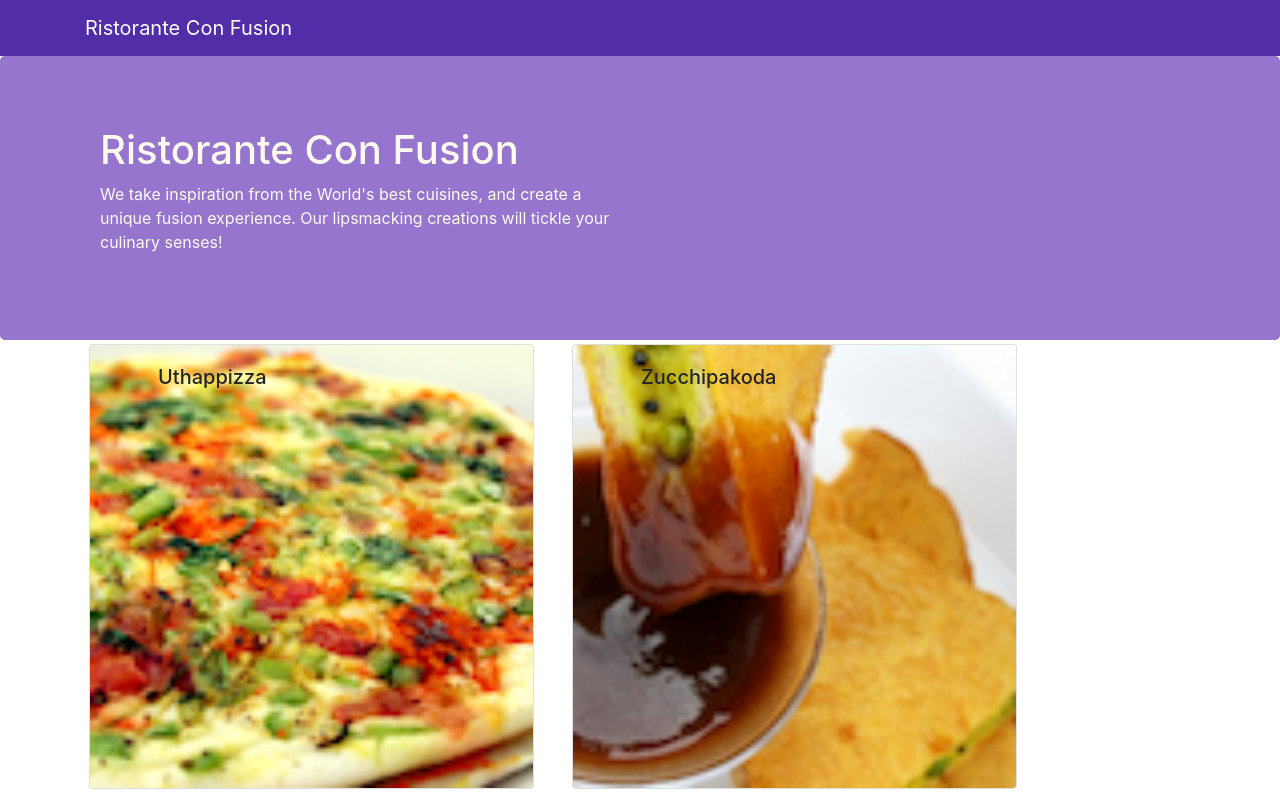
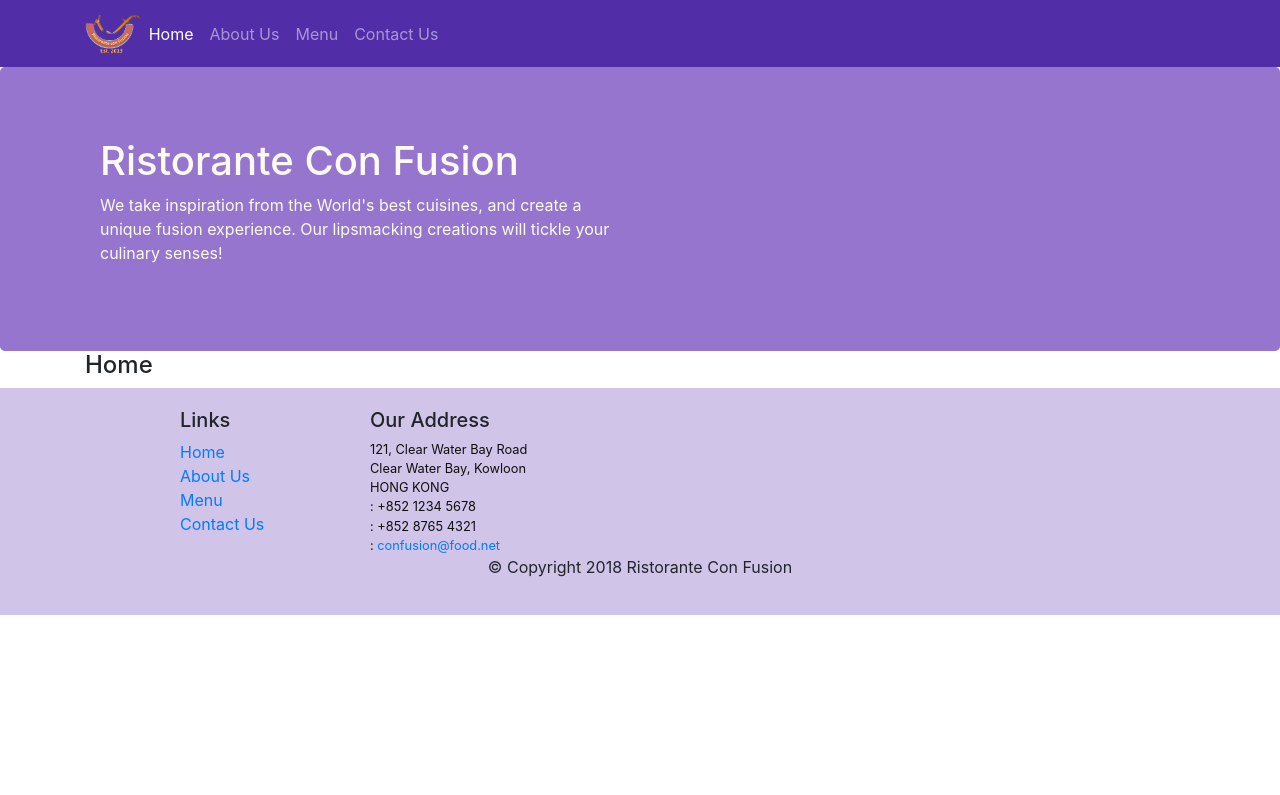
Before and after one commit to oleksii-ponomarov/confusion, a React (Create React App) app: page /home in a window 1280 px wide. Shown: the top 795 px of the page. Built offline with nearby package versions, Linux system fonts and the light colour scheme; the HTML template or start-up script is replaced by a standard one.

Commit message:
React Router

```diff
--- a/package.json
+++ b/package.json
@@ -12,8 +12,9 @@
     "react": "^17.0.1",
     "react-dom": "^17.0.1",
     "react-popper": "^0.9.2",
+    "react-router-dom": "^5.2.0",
     "react-scripts": "4.0.1",
-    "reactstrap": "^5.0.0",
+    "reactstrap": "^8.8.1",
     "web-vitals": "^0.2.4"
   },
   "scripts": {
--- a/src/App.js
+++ b/src/App.js
@@ -1,13 +1,16 @@
 import React from 'react';
 import Main from './components/MainComponent';
+import { BrowserRouter } from 'react-router-dom';
 import './App.css';
 
 class App extends React.Component {
   render() {
     return (
-      <div>
-        <Main />
-      </div>
+      <BrowserRouter>
+        <div>
+          <Main />
+        </div>
+      </BrowserRouter>
     );
   }
 }
--- a/src/components/FooterComponent.js
+++ b/src/components/FooterComponent.js
@@ -1,39 +1,80 @@
-import React from 'react';
+import React from "react";
+import { Link } from "react-router-dom";
 
 function Footer() {
-  return(
+  return (
     <div className="footer">
       <div className="container">
         <div className="row justify-content-center">
           <div className="col-4 offset-1 col-sm-2">
             <h5>Links</h5>
             <ul className="list-unstyled">
-                        <li><a href="#">Home</a></li>
-                        <li><a href="#">About</a></li>
-                        <li><a href="#">Menu</a></li>
-                        <li><a href="contactus.html">Contact</a></li>
+              <li>
+                <Link to="/home">Home</Link>
+              </li>
+              <li>
+                <Link to="/aboutus">About Us</Link>
+              </li>
+              <li>
+                <Link to="/menu">Menu</Link>
+              </li>
+              <li>
+                <Link to="/contactus">Contact Us</Link>
+              </li>
             </ul>
           </div>
           <div className="col-7 col-sm-5">
             <h5>Our Address</h5>
             <address>
-		              121, Clear Water Bay Road<br />
-		              Clear Water Bay, Kowloon<br />
-		              HONG KONG<br />
-		              <i className="fa fa-phone fa-lg"></i>: +852 1234 5678<br />
-		              <i className="fa fa-fax fa-lg"></i>: +852 8765 4321<br />
-		              <i className="fa fa-envelope fa-lg"></i>: <a href="mailto:confusion@food.net">
-                         confusion@food.net</a>
+              121, Clear Water Bay Road
+              <br />
+              Clear Water Bay, Kowloon
+              <br />
+              HONG KONG
+              <br />
+              <i className="fa fa-phone fa-lg"></i>: +852 1234 5678
+              <br />
+              <i className="fa fa-fax fa-lg"></i>: +852 8765 4321
+              <br />
+              <i className="fa fa-envelope fa-lg"></i>:{" "}
+              <a href="mailto:confusion@food.net">confusion@food.net</a>
             </address>
           </div>
           <div className="col-12 col-sm-4 align-self-center">
             <div className="text-center">
-                        <a className="btn btn-social-icon btn-google" href="http://google.com/+"><i className="fa fa-google-plus"></i></a>
-                        <a className="btn btn-social-icon btn-facebook" href="http://www.facebook.com/profile.php?id="><i className="fa fa-facebook"></i></a>
-                        <a className="btn btn-social-icon btn-linkedin" href="http://www.linkedin.com/in/"><i className="fa fa-linkedin"></i></a>
-                        <a className="btn btn-social-icon btn-twitter" href="http://twitter.com/"><i className="fa fa-twitter"></i></a>
-                        <a className="btn btn-social-icon btn-google" href="http://youtube.com/"><i className="fa fa-youtube"></i></a>
-                        <a className="btn btn-social-icon" href="mailto:"><i className="fa fa-envelope-o"></i></a>
+              <a
+                className="btn btn-social-icon btn-google"
+                href="http://google.com/+"
+              >
+                <i className="fa fa-google-plus"></i>
+              </a>
+              <a
+                className="btn btn-social-icon btn-facebook"
+                href="http://www.facebook.com/profile.php?id="
+              >
+                <i className="fa fa-facebook"></i>
+              </a>
+              <a
+                className="btn btn-social-icon btn-linkedin"
+                href="http://www.linkedin.com/in/"
+              >
+                <i className="fa fa-linkedin"></i>
+              </a>
+              <a
+                className="btn btn-social-icon btn-twitter"
+                href="http://twitter.com/"
+              >
+                <i className="fa fa-twitter"></i>
+              </a>
+              <a
+                className="btn btn-social-icon btn-google"
+                href="http://youtube.com/"
+              >
+                <i className="fa fa-youtube"></i>
+              </a>
+              <a className="btn btn-social-icon" href="mailto:">
+                <i className="fa fa-envelope-o"></i>
+              </a>
             </div>
           </div>
         </div>
@@ -47,4 +88,4 @@
   );
 }
 
-export default Footer
+export default Footer;
--- a/src/components/HeaderComponent.js
+++ b/src/components/HeaderComponent.js
@@ -1,13 +1,66 @@
 import React from 'react';
-import { Navbar, NavbarBrand, Jumbotron } from 'reactstrap';
+import {
+  Navbar,
+  NavbarBrand,
+  Nav,
+  NavbarToggler,
+  Collapse,
+  NavItem,
+  Jumbotron
+} from 'reactstrap';
+import { NavLink } from 'react-router-dom';
 
 class Header extends React.Component {
+  constructor(props) {
+    super(props);
+
+    this.state = {
+      isNavOpen: false
+    }
+
+    this.toggleNav = this.toggleNav.bind(this);
+  }
+
+  toggleNav() {
+    this.setState({
+      isNavOpen: !this.state.isNavOpen
+    });
+  }
+
   render() {
+
     return(
       <React.Fragment>
-        <Navbar dark>
+        <Navbar dark expand="md">
           <div className="container">
-            <NavbarBrand href="/">Ristorante Con Fusion</NavbarBrand>
+            <NavbarToggler onClick={this.toggleNav} />
+            <NavbarBrand className="mr-auto" href="/">
+              <img src="assets/images/logo.png" height="41" alt="Ristorante Con Fusion" />
+            </NavbarBrand>
+            <Collapse isOpen={this.state.isNavOpen} navbar>
+              <Nav navbar>
+                <NavItem>
+                  <NavLink className="nav-link" to="/home">
+                    <span className="fa fa-home fa-lg" /> Home
+                  </NavLink>
+                </NavItem>
+                <NavItem>
+                  <NavLink className="nav-link" to="/aboutus">
+                    <span className="fa fa-info fa-lg" /> About Us
+                  </NavLink>
+                </NavItem>
+                <NavItem>
+                  <NavLink className="nav-link" to="/menu">
+                    <span className="fa fa-list fa-lg" /> Menu
+                  </NavLink>
+                </NavItem>
+                <NavItem>
+                  <NavLink className="nav-link" to="/contactus">
+                    <span className="fa fa-address-card fa-lg" /> Contact Us
+                  </NavLink>
+                </NavItem>
+              </Nav>
+            </Collapse>
           </div>
         </Navbar>
         <Jumbotron>
--- /dev/null
+++ b/src/components/HomeComponent.js
@@ -0,0 +1,11 @@
+import React from 'react';
+
+function Home(props) {
+  return(
+    <div className="container">
+      <h4>Home</h4>
+    </div>
+  );
+}
+
+export default Home;
--- a/src/components/MainComponent.js
+++ b/src/components/MainComponent.js
@@ -1,9 +1,10 @@
 import React from 'react';
+import { Switch, Route, Redirect } from 'react-router-dom';
 
+import Home from './HomeComponent';
 import Header from './HeaderComponent';
 import Footer from './FooterComponent';
 import Menu from './MenuComponent';
-import Dishdetail from "./DishdetailComponent";
 import { DISHES } from '../shared/dishes';
 
 class Main extends React.Component {
@@ -12,28 +13,32 @@
     super(props);
 
     this.state = {
-      dishes: DISHES,
-      selectedDish: null
+      dishes: DISHES
     };
   }
 
-  onDishSelect(dishId) {
-    this.setState({ selectedDish: dishId });
-  }
+  render() {
+    const HomePage = () => {
+      return(
+        <Home />
+      )
+    };
 
-  render() {
     return (
       <div>
         <Header />
-        <Menu
-          dishes={this.state.dishes}
-          onClick={dishId => this.onDishSelect(dishId)}
-        />
-        <Dishdetail
-          dish={
-            this.state.dishes.filter(dish => dish.id === this.state.selectedDish)[0]
-          }
-        />
+        <Switch>
+          <Route
+            path="/home"
+            component={HomePage}
+          />
+          <Route
+            exact
+            path="/menu"
+            component={() => <Menu dishes={this.state.dishes} />}
+          />
+          <Redirect to="/home" />
+        </Switch>
         <Footer />
       </div>
     );
```
Also changed, not shown: 1 other file (tests, documents, lock files or other folders). Lines whose indentation alone changed are shown as unchanged.
